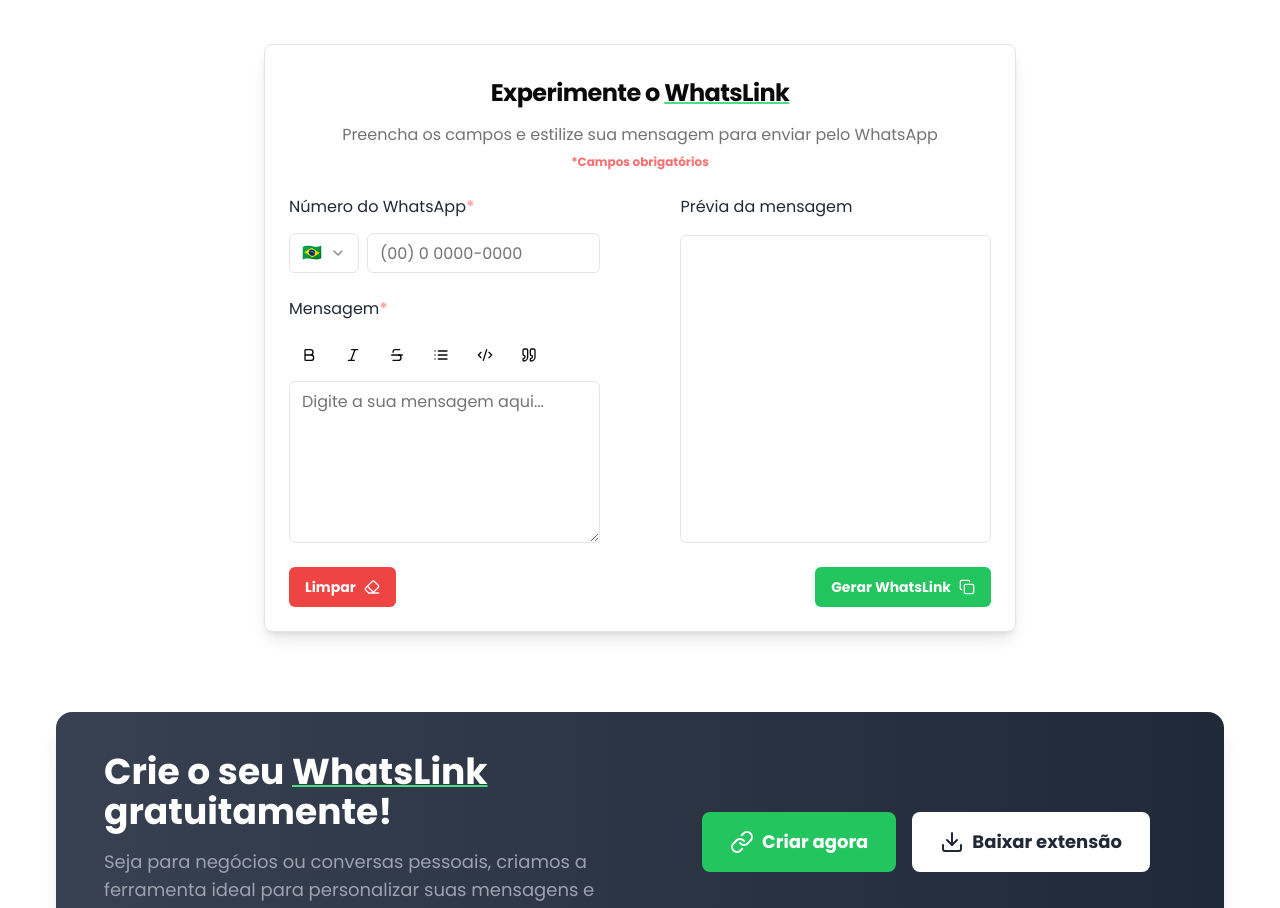
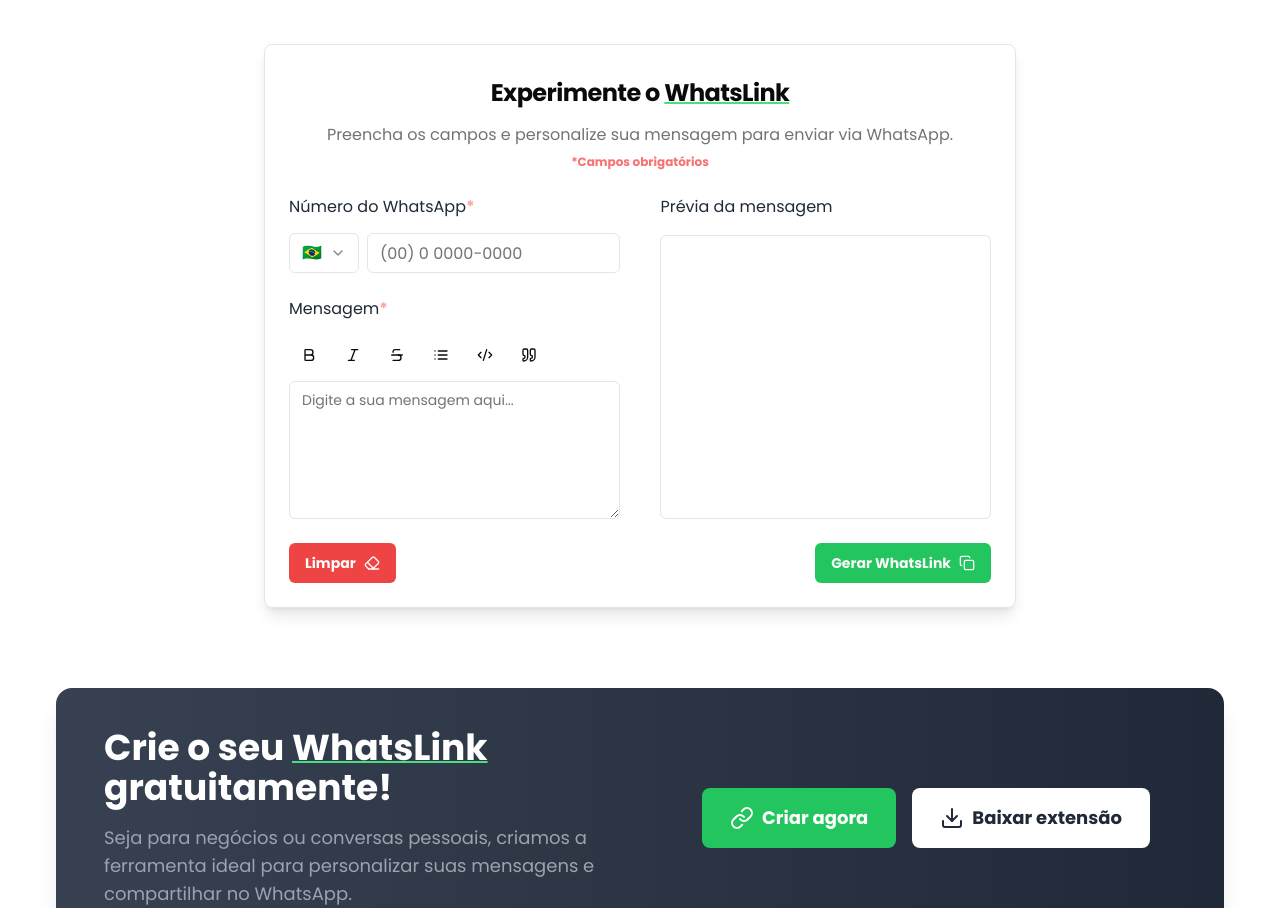
Before and after one commit to eliasacneto/web-whatslink, a Next.js app: page / in a window 1280 px wide. Shown: the part 1340-2248 px from the top of the page. Built offline with nearby package versions, Linux system fonts and the light colour scheme.

Commit message:
update sweetalert buttons

```diff
--- a/app/globals.css
+++ b/app/globals.css
@@ -83,28 +83,26 @@
     scroll-behavior: smooth;
 }
 
-/* Estilos para o scrollbar */
 ::-webkit-scrollbar {
     width: 12px;
-    /* Largura da barra de rolagem */
 }
 
 ::-webkit-scrollbar-track {
     background: #f1f1f1;
-    /* Cor de fundo do track */
 }
 
 ::-webkit-scrollbar-thumb {
     background-color: #22c55e;
-    /* Cor da barra de rolagem (verde) */
     border-radius: 6px;
-    /* Bordas arredondadas */
     border: 3px solid #f1f1f1;
-    /* Espaço em torno do polegar */
 }
 
-/* Opcional: scrollbar para o Firefox */
 * {
     scrollbar-width: thin;
     scrollbar-color: #22c55e #f1f1f1;
+
 }
+
+body {
+    overflow-x: hidden;
+}
--- a/app/layout.tsx
+++ b/app/layout.tsx
@@ -8,8 +8,9 @@
 });
 
 export const metadata: Metadata = {
-  title: "WhatsLink - Gerador de Link para o WhatsApp",
-  description: "Envie mensagens personalizadas no WhatsApp em segundos!",
+  title: "WhatsLink - Gerador de links personalizados para WhatsApp",
+  description:
+    "Crie e envie mensagens personalizadas no WhatsApp em segundos! Gere links rápidos e fáceis com estilos prontos.",
 };
 
 export default function RootLayout({
--- a/components/zapCard.tsx
+++ b/components/zapCard.tsx
@@ -133,7 +133,15 @@
           Swal.fire({
             text: "Seu link copiado para a área de transferência!",
             icon: "success",
-            confirmButtonText: "Ok",
+            showCancelButton: true,
+            confirmButtonText: "Abrir no WhatsApp",
+            confirmButtonColor: "#22C55E",
+            cancelButtonColor: "#94a3b8",
+            cancelButtonText: "Fechar",
+          }).then((result) => {
+            if (result.isConfirmed) {
+              window.open(link, "_blank");
+            }
           });
         })
         .catch((err) => {
@@ -150,7 +158,9 @@
       //   alert("Preencha todos os campos!");
     }
   };
+
   useEffect(() => {}, []);
+
   return (
     <div
       className="flex flex-col lg:flex-row justify-center items-center mt-20 mb-20"
@@ -172,14 +182,14 @@
               </span>
             </h3>
             <p className="text-base text-muted-foreground ">
-              Preencha os campos e estilize sua mensagem para enviar pelo
-              WhatsApp
+              Preencha os campos e personalize sua mensagem para enviar via
+              WhatsApp.
             </p>
             <p className="text-red-400 font-semibold antialiased text-[12px]">
               *Campos obrigatórios
             </p>
           </div>
-          <div className=" p-6 pt-0 flex flex-col lg:flex-row gap-20">
+          <div className=" p-6 pt-0 flex flex-col lg:flex-row gap-10">
             <form className="lg:w-1/2">
               <div className="grid w-full items-center gap-2">
                 <div className="flex flex-col space-y-1.5">
@@ -282,7 +292,7 @@
                     </ToggleGroup>
                   </div>
                   <Textarea
-                    className="text-base w-full"
+                    className="text-sm w-full placeholder:text-sm"
                     rows={6}
                     placeholder="Digite a sua mensagem aqui..."
                     id="messageTextarea"
@@ -302,7 +312,7 @@
               <Label className="text-base font-medium  text-gray-800">
                 Prévia da mensagem
               </Label>
-              <div className="flex border h-full rounded-md p-2">
+              <div className="flex border h-full text-sm rounded-md p-2">
                 <div dangerouslySetInnerHTML={{ __html: previewMessage }}></div>
               </div>
             </div>
```
